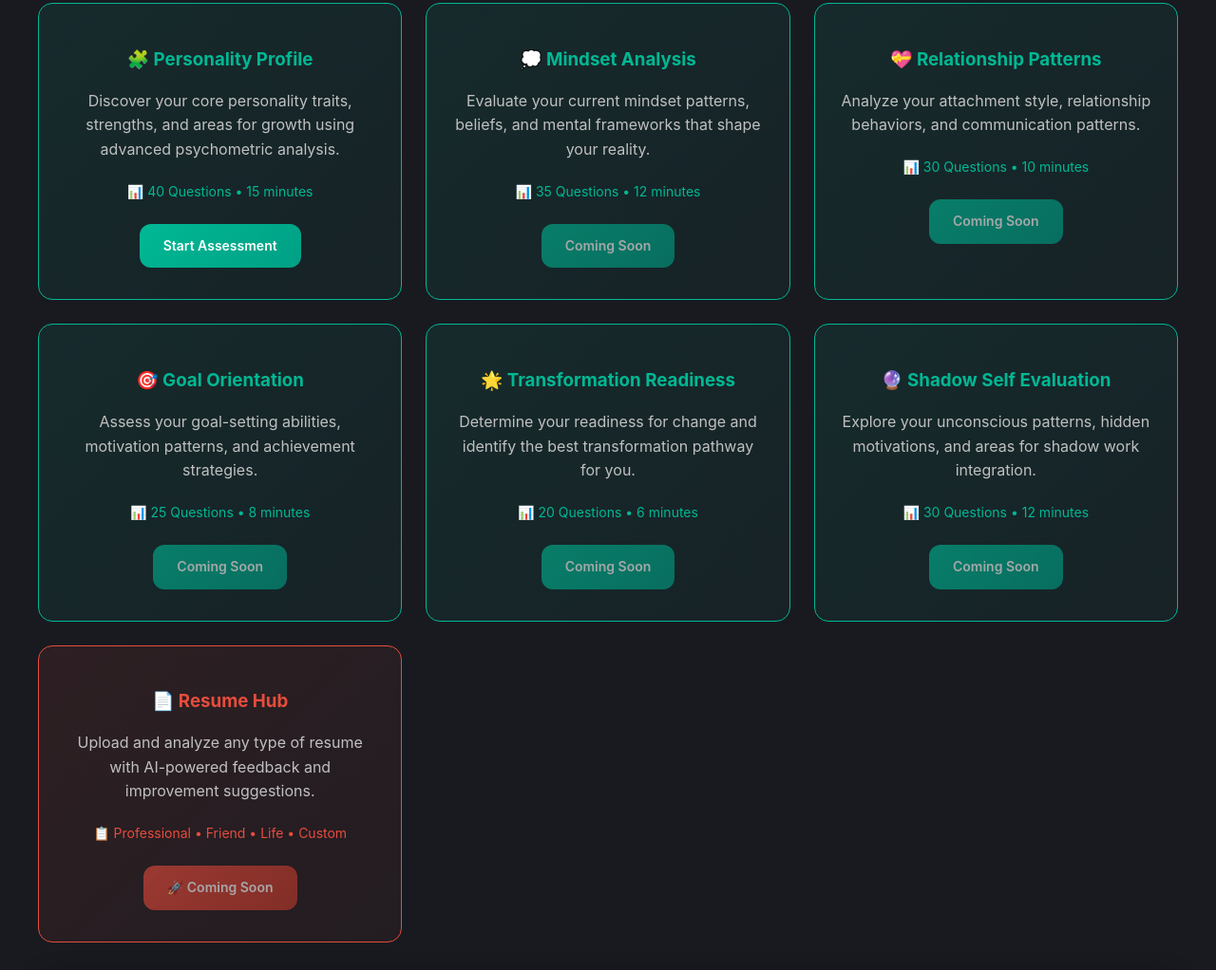
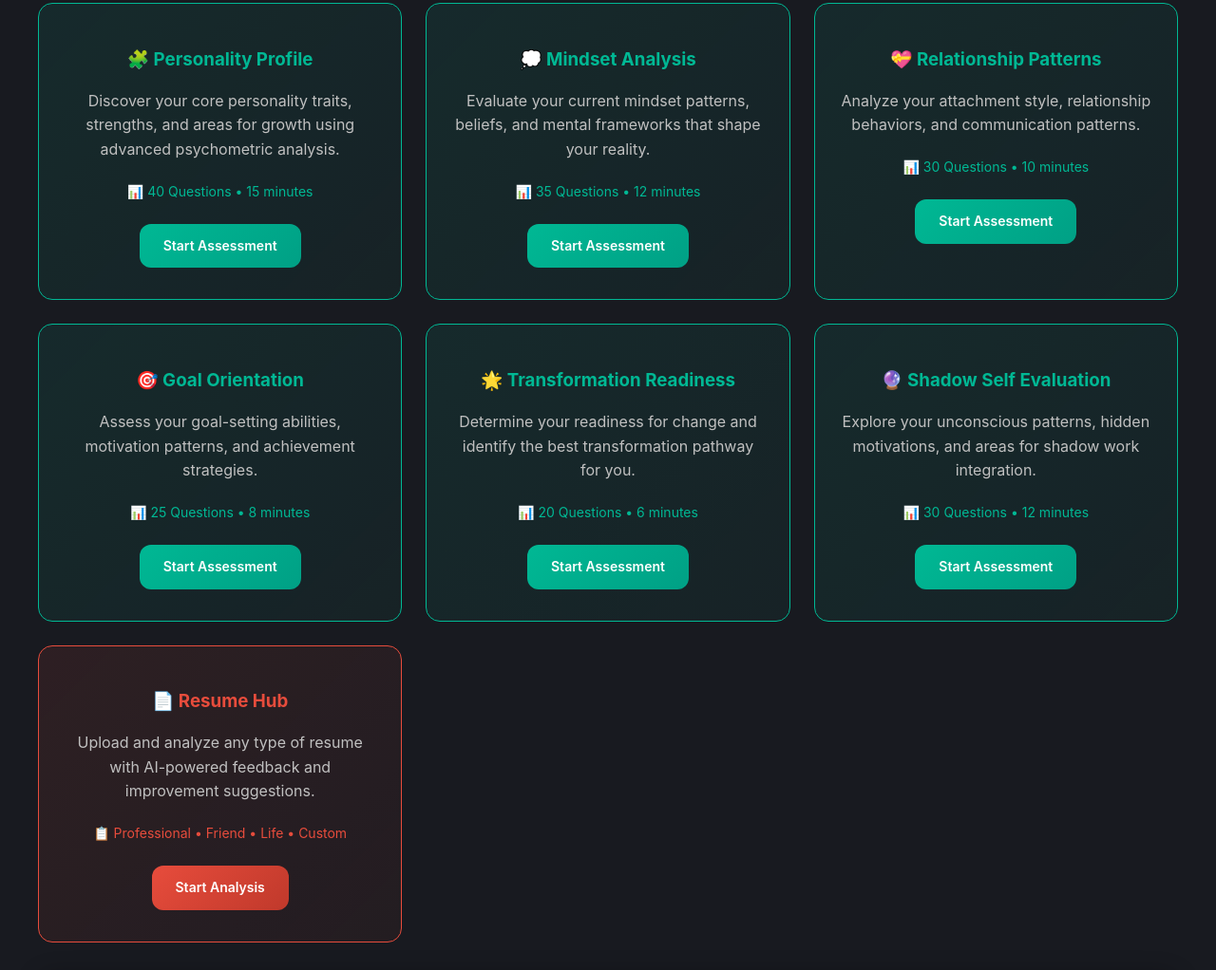
Before and after one commit to a3resetteam/fluffy-space-zebra, a plain HTML site: page templates/assessment.html in a window 1280 px wide. Shown: the part 564-1586 px from the top of the page at 95% size. Drawn offline with Linux system fonts and the light colour scheme.

Commit message:
Unlock all assessments - remove coming soon states and make all buttons interactive

```diff
--- a/templates/assessment.html
+++ b/templates/assessment.html
@@ -112,42 +112,42 @@
                 <h3 style="color: #00b894; margin-bottom: 15px;">💭 Mindset Analysis</h3>
                 <p style="color: #c0c0c0; margin-bottom: 20px;">Evaluate your current mindset patterns, beliefs, and mental frameworks that shape your reality.</p>
                 <div style="color: #00b894; font-size: 14px; margin-bottom: 15px;">📊 35 Questions • 12 minutes</div>
-                <a href="#" class="btn" style="opacity: 0.6;">Coming Soon</a>
+                <a href="#" class="btn" onclick="alert('Mindset Analysis assessment coming soon!')">Start Assessment</a>
             </div>
 
             <div class="assessment-card">
                 <h3 style="color: #00b894; margin-bottom: 15px;">💝 Relationship Patterns</h3>
                 <p style="color: #c0c0c0; margin-bottom: 20px;">Analyze your attachment style, relationship behaviors, and communication patterns.</p>
                 <div style="color: #00b894; font-size: 14px; margin-bottom: 15px;">📊 30 Questions • 10 minutes</div>
-                <a href="#" class="btn" style="opacity: 0.6;">Coming Soon</a>
+                <a href="#" class="btn" onclick="alert('Relationship Patterns assessment coming soon!')">Start Assessment</a>
             </div>
 
             <div class="assessment-card">
                 <h3 style="color: #00b894; margin-bottom: 15px;">🎯 Goal Orientation</h3>
                 <p style="color: #c0c0c0; margin-bottom: 20px;">Assess your goal-setting abilities, motivation patterns, and achievement strategies.</p>
                 <div style="color: #00b894; font-size: 14px; margin-bottom: 15px;">📊 25 Questions • 8 minutes</div>
-                <a href="#" class="btn" style="opacity: 0.6;">Coming Soon</a>
+                <a href="#" class="btn" onclick="alert('Goal Orientation assessment coming soon!')">Start Assessment</a>
             </div>
 
             <div class="assessment-card">
                 <h3 style="color: #00b894; margin-bottom: 15px;">🌟 Transformation Readiness</h3>
                 <p style="color: #c0c0c0; margin-bottom: 20px;">Determine your readiness for change and identify the best transformation pathway for you.</p>
                 <div style="color: #00b894; font-size: 14px; margin-bottom: 15px;">📊 20 Questions • 6 minutes</div>
-                <a href="#" class="btn" style="opacity: 0.6;">Coming Soon</a>
+                <a href="#" class="btn" onclick="alert('Transformation Readiness assessment coming soon!')">Start Assessment</a>
             </div>
 
             <div class="assessment-card">
                 <h3 style="color: #00b894; margin-bottom: 15px;">🔮 Shadow Self Evaluation</h3>
                 <p style="color: #c0c0c0; margin-bottom: 20px;">Explore your unconscious patterns, hidden motivations, and areas for shadow work integration.</p>
                 <div style="color: #00b894; font-size: 14px; margin-bottom: 15px;">📊 30 Questions • 12 minutes</div>
-                <a href="#" class="btn" style="opacity: 0.6;">Coming Soon</a>
+                <a href="#" class="btn" onclick="alert('Shadow Self Evaluation assessment coming soon!')">Start Assessment</a>
             </div>
 
             <div class="assessment-card" style="background: linear-gradient(135deg, rgba(231, 76, 60, 0.1) 0%, rgba(231, 76, 60, 0.05) 100%); border: 1px solid #e74c3c;">
                 <h3 style="color: #e74c3c; margin-bottom: 15px;">📄 Resume Hub</h3>
                 <p style="color: #c0c0c0; margin-bottom: 20px;">Upload and analyze any type of resume with AI-powered feedback and improvement suggestions.</p>
                 <div style="color: #e74c3c; font-size: 14px; margin-bottom: 15px;">📋 Professional • Friend • Life • Custom</div>
-                <a href="#" class="btn" style="background: linear-gradient(135deg, #e74c3c 0%, #c0392b 100%); opacity: 0.6;">🚀 Coming Soon</a>
+                <a href="#" class="btn" style="background: linear-gradient(135deg, #e74c3c 0%, #c0392b 100%);" onclick="alert('Resume Hub coming soon!')">Start Analysis</a>
             </div>
         </div>
 
@@ -158,7 +158,7 @@
                 <h4 style="color: #ffffff; margin-bottom: 15px;">Full Transformation Blueprint</h4>
                 <p style="color: #c0c0c0; margin-bottom: 20px;">Take all assessments in sequence to receive your comprehensive transformation roadmap with personalized recommendations for each Oracle mode.</p>
                 <div style="color: #00b894; font-size: 16px; margin-bottom: 20px;">📊 Total Time: ~60 minutes • Comprehensive Report Included</div>
-                <a href="#" class="btn" style="font-size: 16px; padding: 15px 30px; opacity: 0.6;">🚀 Coming Soon</a>
+                <a href="#" class="btn" style="font-size: 16px; padding: 15px 30px;" onclick="alert('Complete Assessment Package coming soon!')">🚀 Start Full Assessment</a>
             </div>
         </div>
     </div>
```
